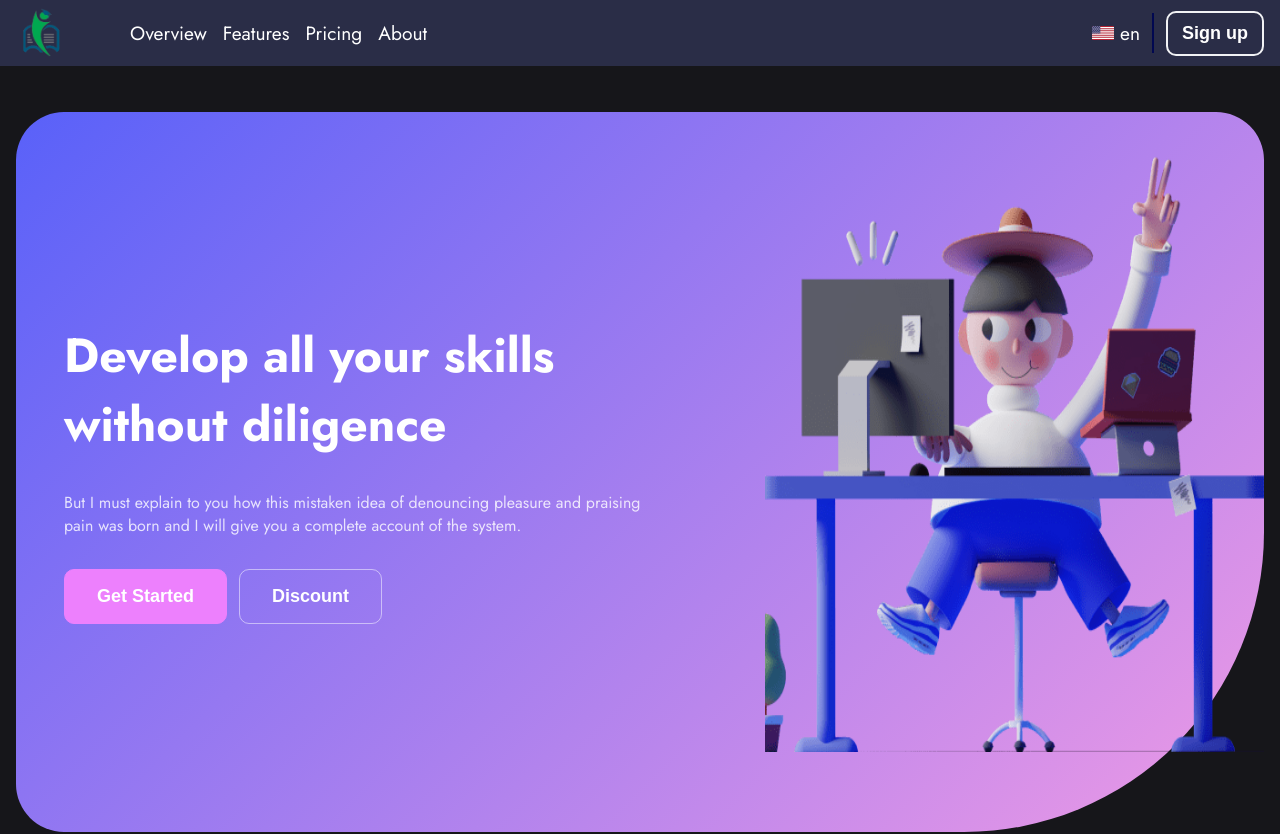
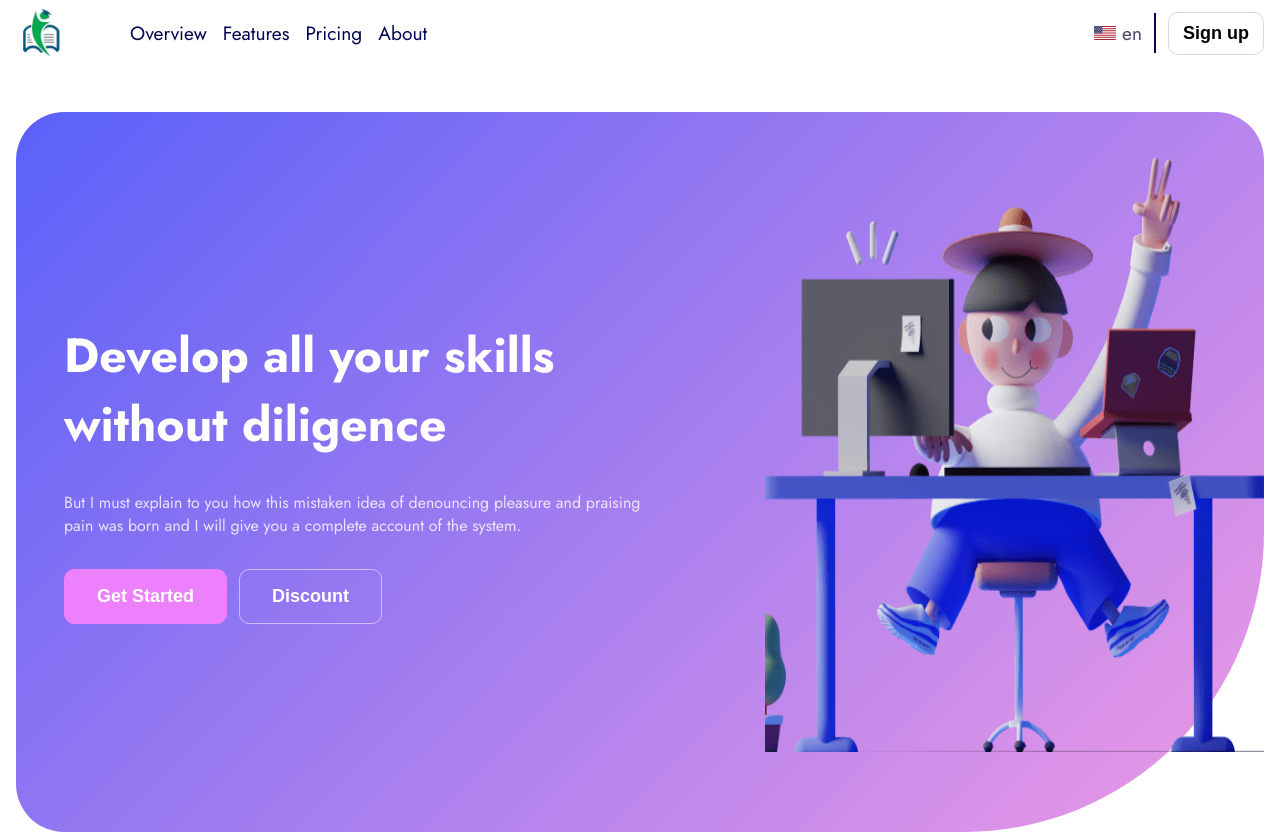
Before and after one commit to ranaintizar/soluzar, a Next.js app: page / in a window 1280 px wide. Shown: the top 834 px of the page. Built offline with nearby package versions, Linux system fonts and the light colour scheme.

Commit message:
Update index.tsx

```diff
--- a/pages/index.tsx
+++ b/pages/index.tsx
@@ -29,7 +29,7 @@ export default function Home() {
   }
 
   useEffect(() => {
-    isDarkMode ? setTheme("dark") : setTheme("dark");
+    isDarkMode ? setTheme("dark") : setTheme("light");
   }, [isDarkMode]);
 
   return (
```
